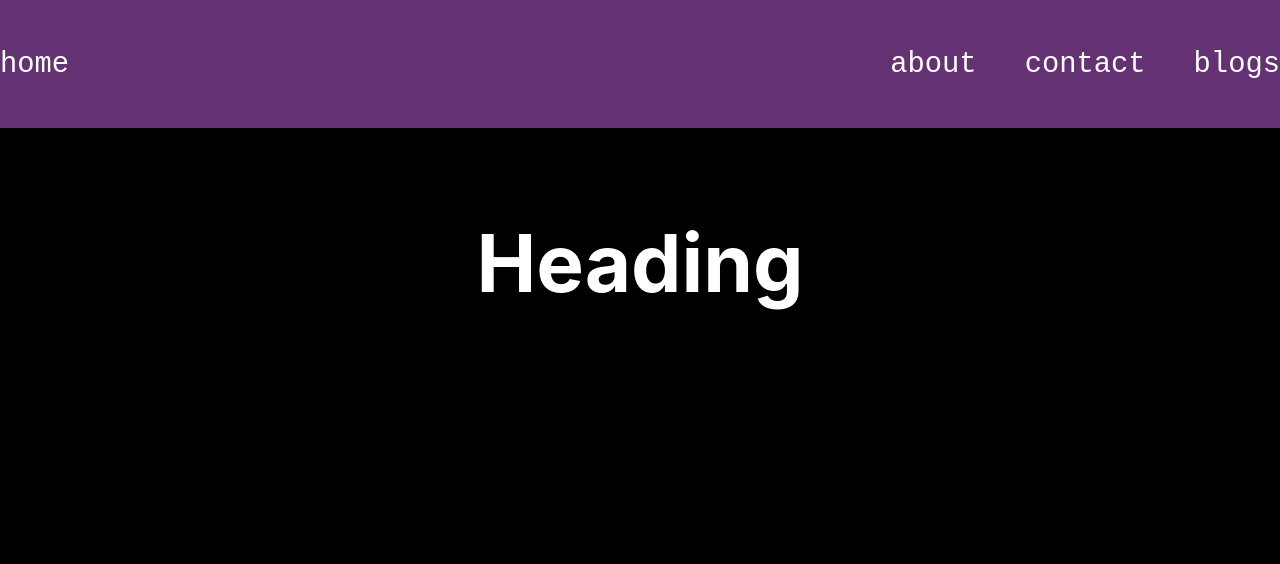
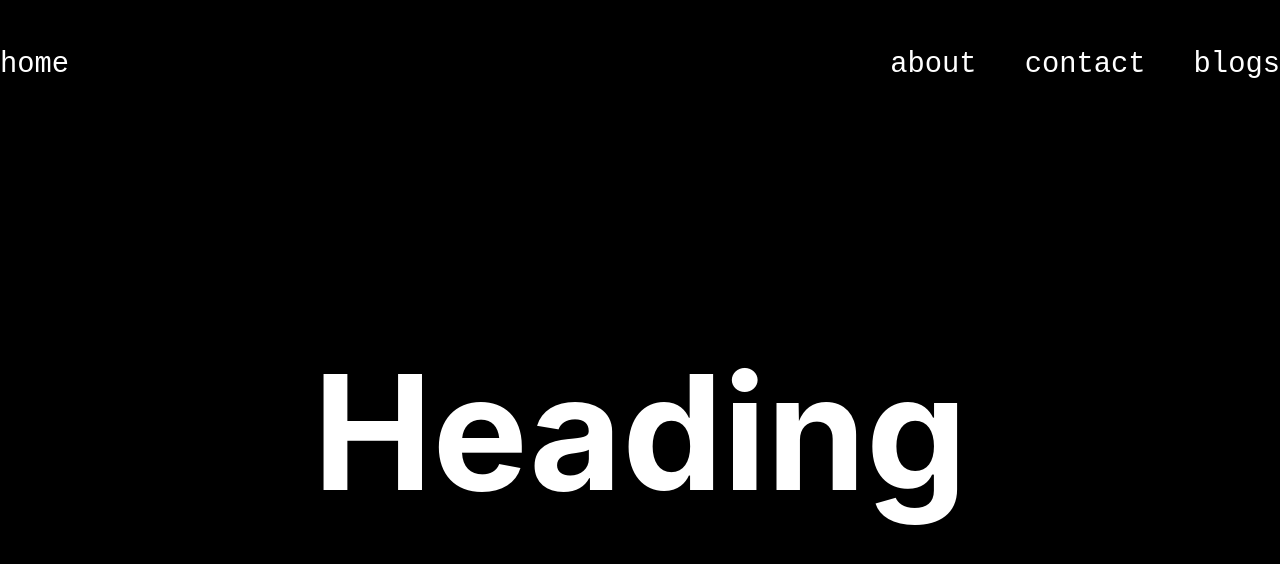
Before and after one commit to d-e-v-esh/page-transitions, a Next.js app: page / in a window 1280 px wide. Shown: the top 564 px of the page. Built offline with nearby package versions, Linux system fonts and the light colour scheme.

Commit message:
fix: heading moved to middle of page

```diff
--- a/src/styles/globals.css
+++ b/src/styles/globals.css
@@ -8,7 +8,7 @@ body {
 }
 
 h1 {
-  font-size: 5rem;
+  font-size: 10rem;
   color: white;
   padding: 2rem;
   display: flex;
@@ -37,6 +37,8 @@ a {
   display: flex;
   align-items: center;
   justify-content: center;
+  /* background-color: red; */
+  height: 92vh;
 }
 
 .site-body {
@@ -52,7 +54,6 @@ a {
   align-items: center;
   justify-content: center;
 
-  background-color: rgba(200, 100, 230, 0.5);
   color: white;
   font-size: 1.8rem;
   font-weight: 80;
```
